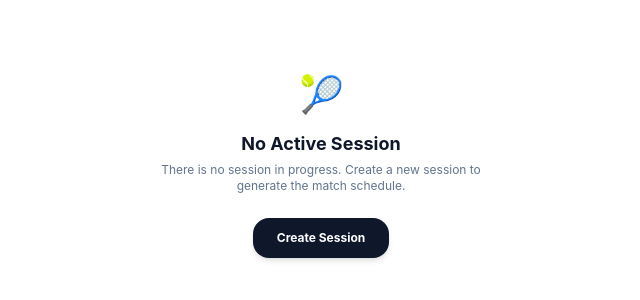
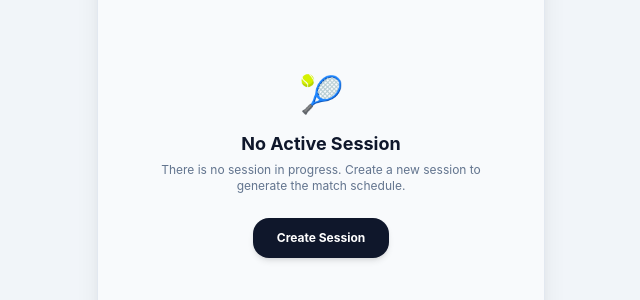
Before and after one commit to novrandobilly/evenstar, a React (Vite) app in the folder frontend/: page /in-session in a window 1280 px wide. Shown: the part 234-534 px from the top of the page, without its empty margins (319-959 px from the left). Built offline with nearby package versions, Linux system fonts and the light colour scheme.

Commit message:
feat: update styling for session-related components and add background classes

```diff
--- a/frontend/index.html
+++ b/frontend/index.html
@@ -26,7 +26,7 @@
   <meta name="apple-mobile-web-app-title" content="Kickserve" />
   <meta name="theme-color" content="#f8f6f0" />
 </head>
-  <body>
+  <body class="bg-slate-100">
     <div id="root"></div>
     <script type="module" src="/src/main.tsx"></script>
   </body>
--- a/frontend/src/App.tsx
+++ b/frontend/src/App.tsx
@@ -10,7 +10,11 @@ export function App() {
       <ScrollToTop />
       <ModalProvider>
         <SessionProvider>
-          <AppRoutes />
+          <div className="min-h-dvh w-full bg-slate-100 flex justify-center text-slate-900 antialiased font-sans">
+            <div className="w-full max-w-md min-h-dvh bg-slate-50 sm:border-x sm:border-slate-200 sm:shadow-xl flex flex-col relative">
+              <AppRoutes />
+            </div>
+          </div>
         </SessionProvider>
       </ModalProvider>
     </BrowserRouter>
--- a/frontend/src/features/history-session/index.tsx
+++ b/frontend/src/features/history-session/index.tsx
@@ -102,7 +102,7 @@ export const HistorySessionFeature: React.FC = () => {
 
   if (!session) {
     return (
-      <div className="flex min-h-dvh flex-col items-center justify-center p-6 text-center">
+      <div className="flex flex-1 flex-col items-center justify-center p-6 text-center">
         <div className="text-4xl mb-4">🎾</div>
         <h2 className="text-lg font-bold text-slate-900">Session Not Found</h2>
         <p className="text-xs text-slate-500 mt-1 max-w-xs">
--- a/frontend/src/features/in-session/features/EmptyStateSession.tsx
+++ b/frontend/src/features/in-session/features/EmptyStateSession.tsx
@@ -5,7 +5,7 @@ export const EmptyStateSession: React.FC = () => {
   const navigate = useNavigate();
 
   return (
-    <div className="flex min-h-dvh flex-col items-center justify-center p-6 text-center">
+    <div className="flex flex-1 flex-col items-center justify-center p-6 text-center">
       <div className="text-4xl mb-4">🎾</div>
       <h2 className="text-lg font-bold text-slate-900">No Active Session</h2>
       <p className="text-xs text-slate-500 mt-1 max-w-xs">
--- a/frontend/src/features/in-session/index.tsx
+++ b/frontend/src/features/in-session/index.tsx
@@ -10,11 +10,7 @@ export const InSessionFeature: React.FC = () => {
     return <EmptyStateSession />;
   }
 
-  return (
-    <div className="flex min-h-dvh flex-col bg-slate-50 text-slate-900 antialiased font-sans">
-      <RunningSession />
-    </div>
-  );
+  return <RunningSession />;
 };
 
 export default InSessionFeature;
--- a/frontend/src/features/session-summary/index.tsx
+++ b/frontend/src/features/session-summary/index.tsx
@@ -120,7 +120,7 @@ export const SessionSummaryFeature: React.FC = () => {
 
   if (!session) {
     return (
-      <div className="flex min-h-dvh flex-col items-center justify-center p-6 text-center">
+      <div className="flex flex-1 flex-col items-center justify-center p-6 text-center">
         <div className="text-4xl mb-4">🎾</div>
         <h2 className="text-lg font-bold text-slate-900">No Session Found</h2>
         <p className="text-xs text-slate-500 mt-1 max-w-xs">
```
Also changed, not shown: 1 other file (tests, documents, lock files or other folders).
